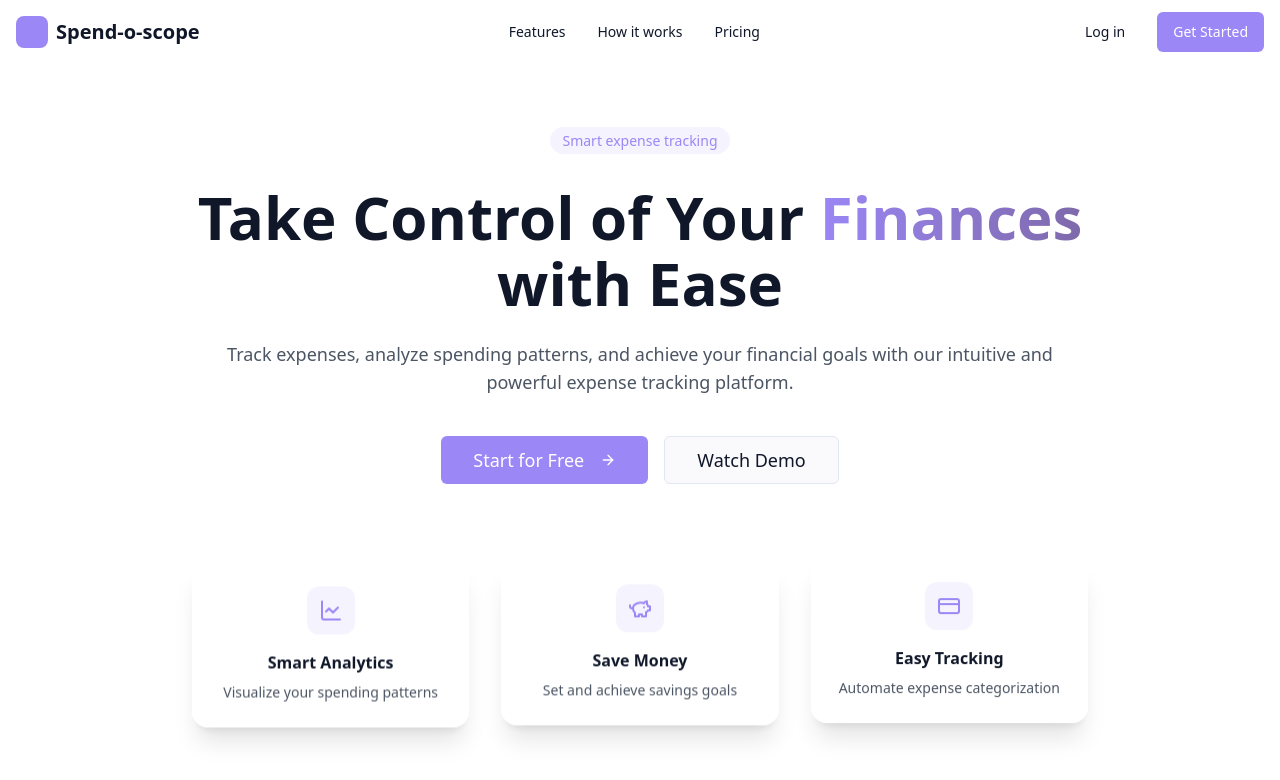
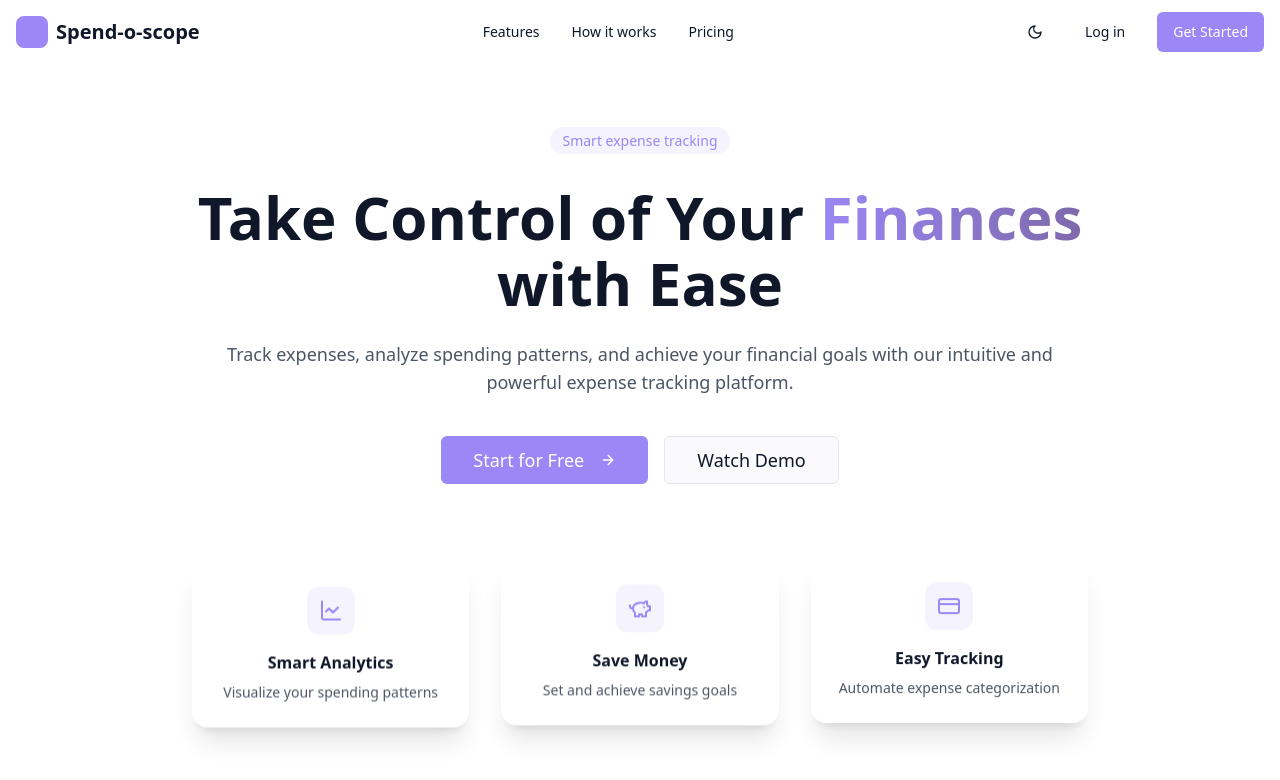
Before and after one commit to Apurv-15/spend-o-scope, a React (Vite) app: page / in a window 1280 px wide. Shown: the top 780 px of the page. Built offline with nearby package versions, Linux system fonts and the light colour scheme.

Commit message:
Add light/dark theme toggle
This commit adds a toggle for switching between light and dark themes.

```diff
--- a/src/components/Hero.tsx
+++ b/src/components/Hero.tsx
@@ -17,7 +17,7 @@ const Hero = () => {
             Take Control of Your <span className="text-gradient">Finances</span> with Ease
           </h1>
 
-          <p className="mt-6 text-lg text-gray-600 animate-fade-up [animation-delay:200ms]">
+          <p className="mt-6 text-lg text-gray-600 dark:text-gray-300 animate-fade-up [animation-delay:200ms]">
             Track expenses, analyze spending patterns, and achieve your financial goals with our intuitive and powerful expense tracking platform.
           </p>
 
@@ -37,7 +37,7 @@ const Hero = () => {
                 <LineChart className="w-6 h-6 text-primary" />
               </div>
               <h3 className="font-semibold">Smart Analytics</h3>
-              <p className="text-sm text-gray-600 mt-2">Visualize your spending patterns</p>
+              <p className="text-sm text-gray-600 dark:text-gray-300 mt-2">Visualize your spending patterns</p>
             </div>
 
             <div className="glass-card p-6 animate-float [animation-delay:200ms]">
@@ -45,7 +45,7 @@ const Hero = () => {
                 <PiggyBank className="w-6 h-6 text-primary" />
               </div>
               <h3 className="font-semibold">Save Money</h3>
-              <p className="text-sm text-gray-600 mt-2">Set and achieve savings goals</p>
+              <p className="text-sm text-gray-600 dark:text-gray-300 mt-2">Set and achieve savings goals</p>
             </div>
 
             <div className="glass-card p-6 animate-float [animation-delay:400ms]">
@@ -53,7 +53,7 @@ const Hero = () => {
                 <CreditCard className="w-6 h-6 text-primary" />
               </div>
               <h3 className="font-semibold">Easy Tracking</h3>
-              <p className="text-sm text-gray-600 mt-2">Automate expense categorization</p>
+              <p className="text-sm text-gray-600 dark:text-gray-300 mt-2">Automate expense categorization</p>
             </div>
           </div>
         </div>
--- a/src/components/Navbar.tsx
+++ b/src/components/Navbar.tsx
@@ -1,6 +1,7 @@
 
 import { useState, useEffect } from "react";
 import { Button } from "@/components/ui/button";
+import ThemeToggle from "./ThemeToggle";
 
 const Navbar = () => {
   const [scrolled, setScrolled] = useState(false);
@@ -16,7 +17,7 @@ const Navbar = () => {
   return (
     <nav
       className={`fixed top-0 left-0 right-0 z-50 transition-all duration-300 ${
-        scrolled ? "bg-white/80 backdrop-blur-md shadow-sm" : ""
+        scrolled ? "bg-white/80 dark:bg-black/50 backdrop-blur-md shadow-sm" : ""
       }`}
     >
       <div className="container mx-auto px-4">
@@ -37,6 +38,7 @@ const Navbar = () => {
             </a>
           </div>
           <div className="flex items-center space-x-4">
+            <ThemeToggle />
             <Button variant="ghost" className="hidden md:inline-flex">
               Log in
             </Button>
--- /dev/null
+++ b/src/components/ThemeToggle.tsx
@@ -0,0 +1,42 @@
+
+import { Moon, Sun } from "lucide-react";
+import { useEffect, useState } from "react";
+import { Button } from "./ui/button";
+
+const ThemeToggle = () => {
+  const [isDark, setIsDark] = useState(false);
+
+  useEffect(() => {
+    // Check initial theme
+    if (document.documentElement.classList.contains("dark")) {
+      setIsDark(true);
+    }
+  }, []);
+
+  const toggleTheme = () => {
+    if (isDark) {
+      document.documentElement.classList.remove("dark");
+      setIsDark(false);
+    } else {
+      document.documentElement.classList.add("dark");
+      setIsDark(true);
+    }
+  };
+
+  return (
+    <Button
+      variant="ghost"
+      size="icon"
+      onClick={toggleTheme}
+      className="w-9 h-9 rounded-full"
+    >
+      {isDark ? (
+        <Sun className="h-4 w-4" />
+      ) : (
+        <Moon className="h-4 w-4" />
+      )}
+    </Button>
+  );
+};
+
+export default ThemeToggle;
--- a/src/index.css
+++ b/src/index.css
@@ -12,6 +12,14 @@
     --ring: 222.2 84% 4.9%;
   }
 
+  .dark {
+    --background: 222 47% 11%;
+    --foreground: 260 20% 98%;
+    --border: 214.3 31.8% 30%;
+    --input: 214.3 31.8% 30%;
+    --ring: 222.2 84% 4.9%;
+  }
+
   body {
     @apply bg-background text-foreground antialiased;
   }
@@ -19,7 +27,7 @@
 
 @layer components {
   .glass-card {
-    @apply bg-white/80 backdrop-blur-md border border-white/20 rounded-2xl shadow-xl;
+    @apply bg-white/80 dark:bg-white/10 backdrop-blur-md border border-white/20 rounded-2xl shadow-xl;
   }
 
   .text-gradient {
@@ -28,7 +36,7 @@
 }
 
 .hero-pattern {
-  background-color: #ffffff;
-  background-image: radial-gradient(#9b87f5 0.5px, #ffffff 0.5px);
+  @apply bg-white dark:bg-[#1A1F2C];
+  background-image: radial-gradient(#9b87f5 0.5px, transparent 0.5px);
   background-size: 10px 10px;
 }
```
